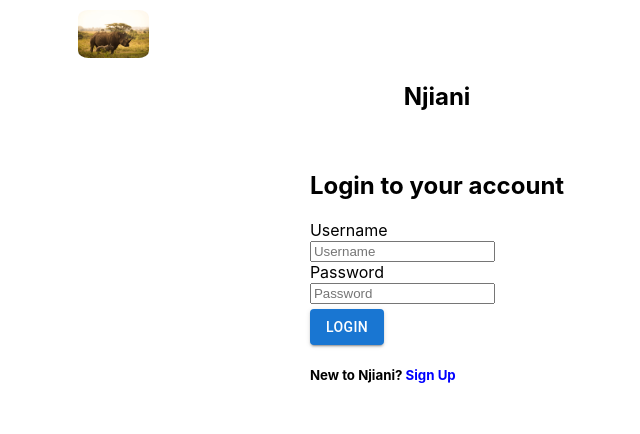
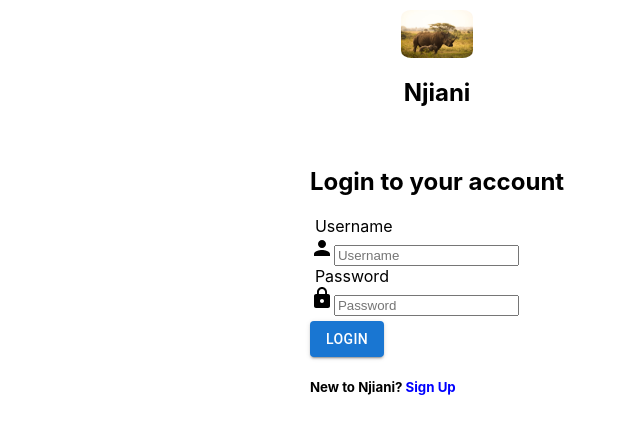
Before and after one commit to kevinkirotichkibet/Login, a React (Create React App) app: page / in a window 1280 px wide. Shown: the top 434 px of the page, without its empty margins (203-843 px from the left). Built offline with nearby package versions, Linux system fonts and the light colour scheme.

Commit message:
username and password icon added

```diff
--- a/src/components/body/Body.jsx
+++ b/src/components/body/Body.jsx
@@ -1,7 +1,12 @@
 import React from 'react'
 import './body.css'
 import Button from '@mui/material/Button';
+// import image from './../../my_logo.svg'
 import PersonIcon from '@mui/icons-material/Person';
+import LockIcon from '@mui/icons-material/Lock';
+// import Icon from '@mui/material/Icon';
+// import {Notifications} from "@mui/icons-material"
+
 export default function Body() {
   return (
     <div className='body'>
@@ -14,15 +19,16 @@ export default function Body() {
                 <span className="bodyUsernameTitle">Username</span>
                 </div>
                 <div className="bodyUsernameContainer">
-                    {/* <img src={PersonIcon} alt="" className="bodyUsernameIcon" /> */}
+                    <PersonIcon />
                     <input placeholder='Username' className="bodyUsernameInput" />
-                </div><div className="bodyPasswordContainer">
+                </div>
 
                 <div className="bodyTitleContainer">
                 <span className="bodyUsernameTitle">Password</span>
                 </div>
 
-                    <img src="" alt="" className="bodyPasswordIcon" />
+                <div className="bodyPasswordContainer">
+                    <LockIcon className='passwordIcon'/>
                     <input placeholder='Password' type='password' className="bodyPasswordInput" />
                 </div>
                 <div className="bodyLoginButtonContainer">
--- a/src/components/body/body.css
+++ b/src/components/body/body.css
@@ -13,9 +13,24 @@
     /* display: grid;
     align-items: baseline;; */
     /* position: fixed; */
-    text-align: left;
+    /* text-align: left; */
+    padding: 5px;
+    margin-top: 10px;
+    margin-bottom: 30px;
 
 }
+.bodyTitleContainer{
+    margin:0;
+}
+
+
+
+
+.passwordIcon{
+    display: flex;
+    margin-bottom: 0;
+}
+
 
 
 .signupSpan{
--- a/src/components/header/Header.jsx
+++ b/src/components/header/Header.jsx
@@ -10,11 +10,11 @@ export default function Header() {
         <div className="headerWrapper">
             <div className="headerLogoContainer">
             <img src={MyLogo} alt="" className="logoImage" />
-
-            </div>
-            <div className="headerTitle">
             <h2 className="headerTitleContainer">Njiani</h2>
             </div>
+            {/* <div className="headerTitle">
+
+            </div> */}
         </div>
 
     </div>
--- a/src/components/header/header.css
+++ b/src/components/header/header.css
@@ -17,6 +17,8 @@
 
 }
 .headerLogoContainer{
+    display: flex;
+    flex-direction: column;
     align-items: center;
     justify-content: center;
 }
```
Also changed, not shown: 1 other file (tests, documents, lock files or other folders).
